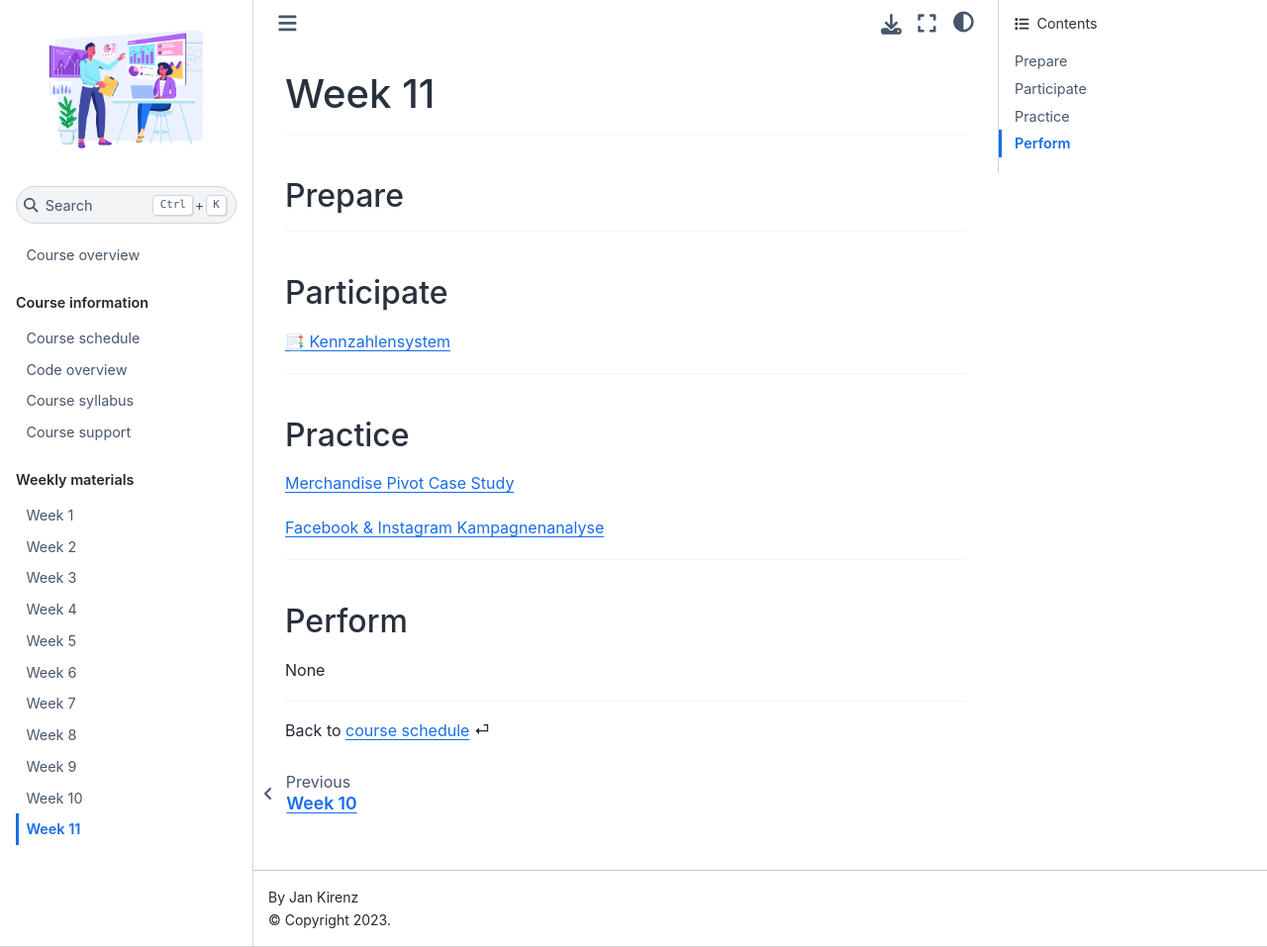
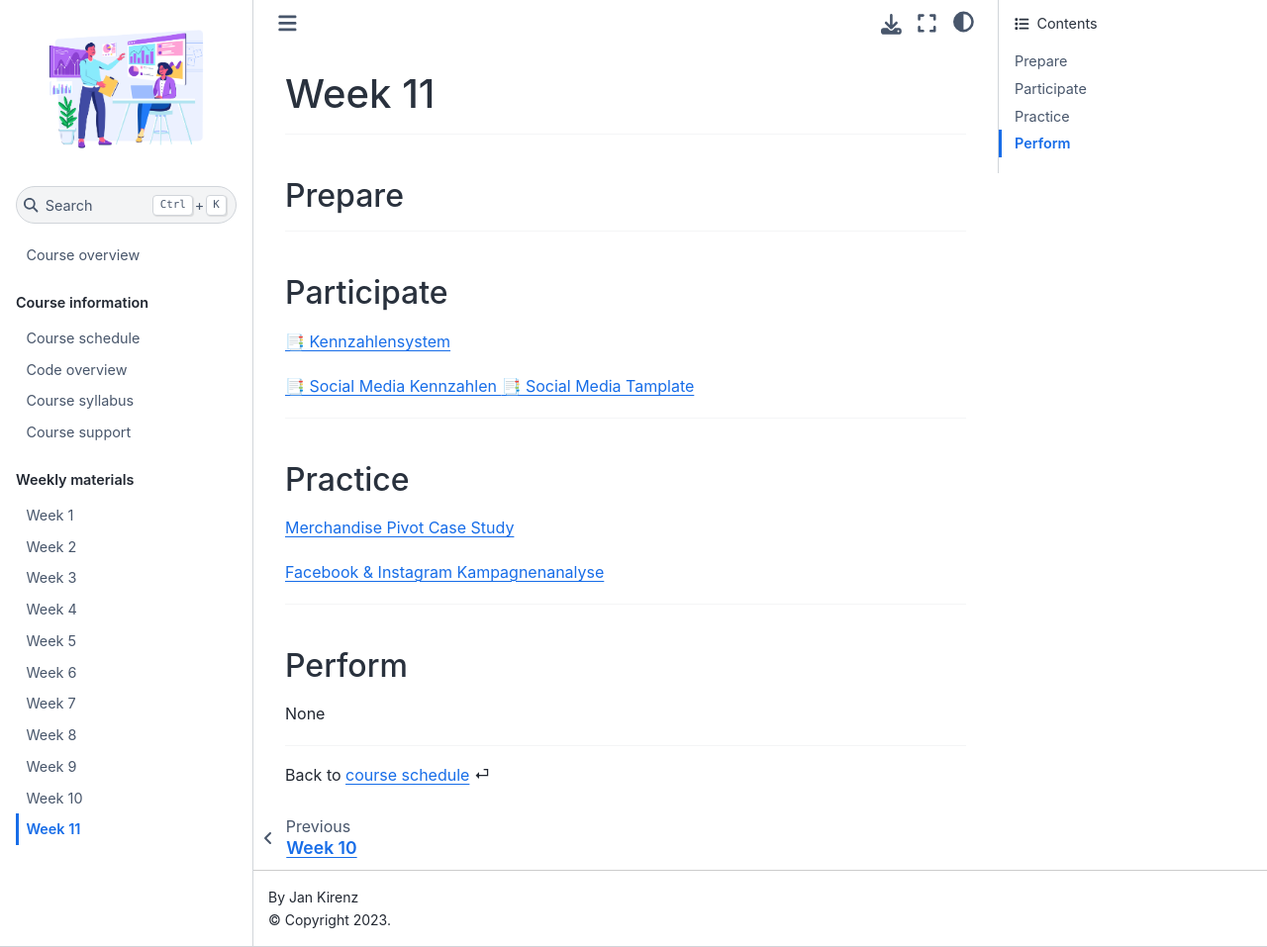
Before and after one commit to kirenz/om2, a Jupyter Book: the page built from weeks/week11.md, in a window 1280 px wide and 957 px high. Shown: the whole window at 99% size. Built offline with Jupyter Book 1.0.4 settings and Sphinx 7.4.7 and the Sphinx Book theme 1.1.4, drawn with Linux system fonts in a browser that asks for light colours.

Commit message:
Update week11.md

```diff
--- a/weeks/week11.md
+++ b/weeks/week11.md
@@ -20,6 +20,10 @@
 [📑 Kennzahlensystem](https://docs.google.com/presentation/d/1evcXWNKDCT_NhHpORhrAN3FnObkk6ONzT6Fzxefbh1I/export/pdf)
 
 
+
+[📑 Social Media Kennzahlen ](https://docs.google.com/presentation/d/1OAy9Qe3h0AlePEcYoeHF9qPLL7aGYvlhvvXsANrl9-g/edit?usp=sharing)
+[📑 Social Media Tamplate ](https://docs.google.com/presentation/d/15I-qdXuIzqVQo0m7MPdd_u7YK0joMCWU6fHifHkPZHc/edit?usp=sharing)
+
 ---
 
 
```
